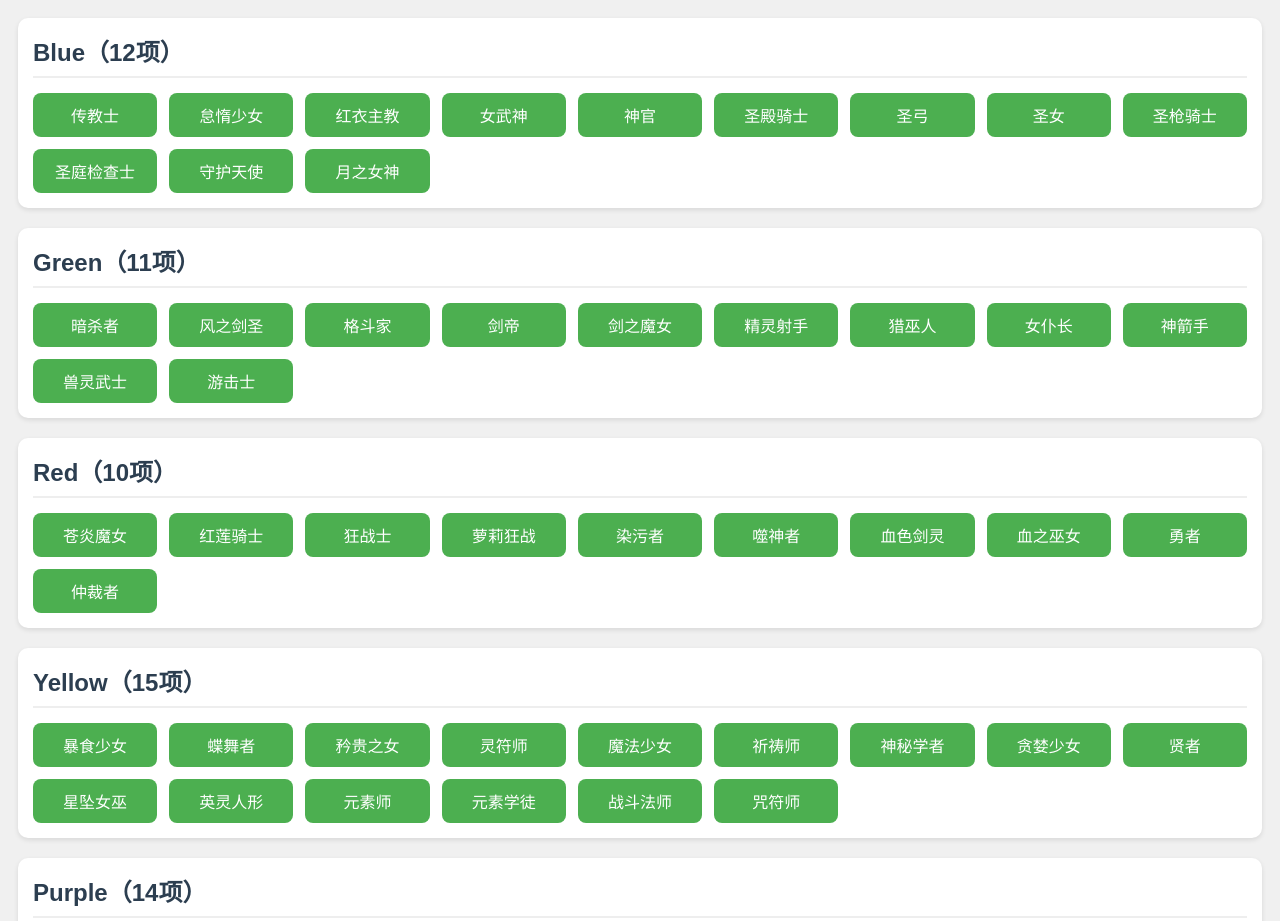
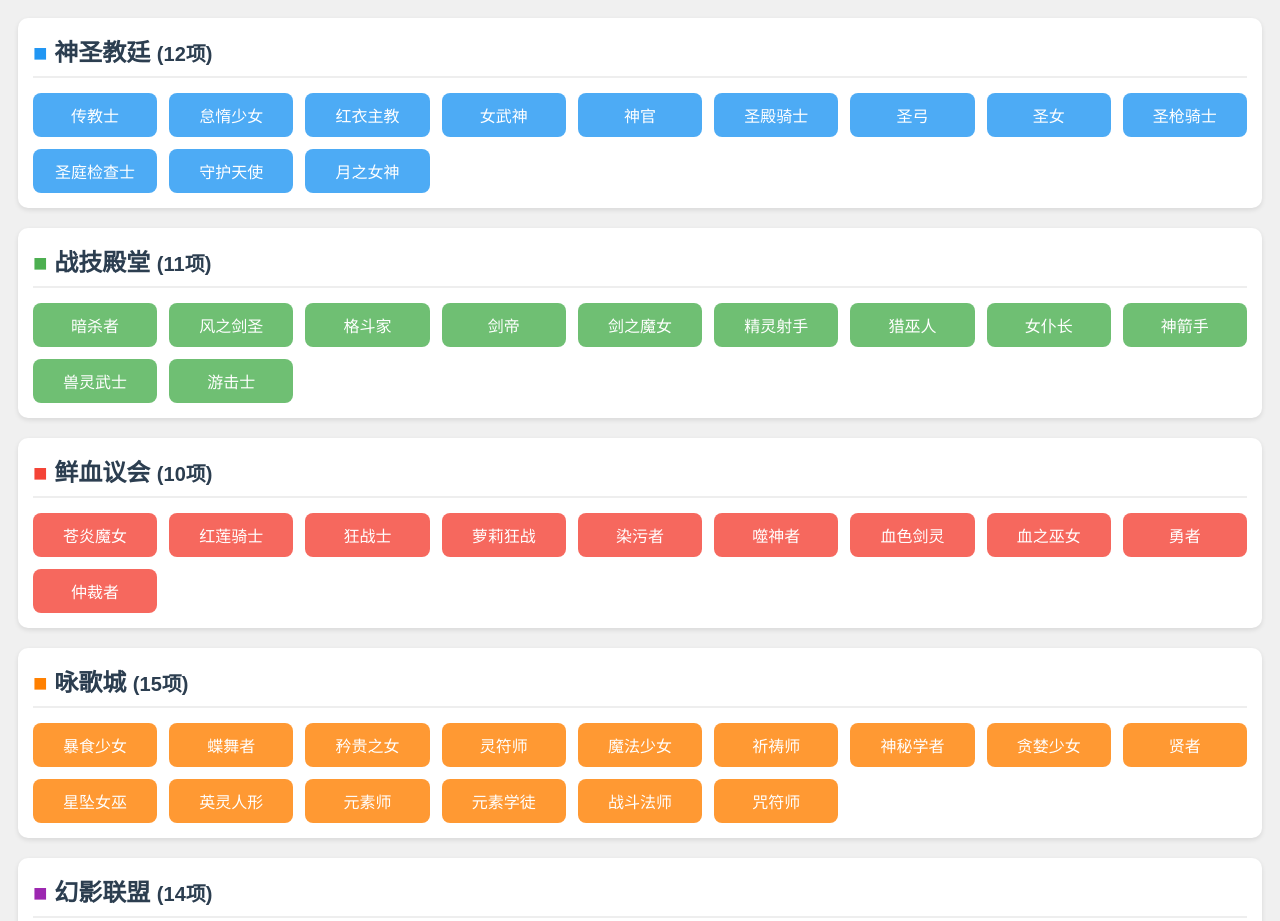
Before and after one commit to L4Xin/xbcs, a plain HTML site: page index.html in a window 1280 px wide. Shown: the top 921 px of the page. Drawn offline with Linux system fonts and the light colour scheme.

Commit message:
colorful groupname

```diff
--- a/index.html
+++ b/index.html
@@ -65,7 +65,28 @@
                 fullName: filename
             } : null;
         }
-
+        const GROUP_CONFIG = {
+            Blue: {
+                displayName: "神圣教廷",
+                color: "#2196F3" // 可选颜色配置
+            },
+            Green: {
+                displayName: "战技殿堂",
+                color: "#4CAF50"
+            },
+            Red: {
+                displayName: "鲜血议会",
+                color: "#F44336"
+            },
+            Yellow: {
+                displayName: "咏歌城",
+                color: "#FF8000"
+            },
+            Purple: {
+                displayName: "幻影联盟",
+                color: "#9C27B0"
+            }
+        };
         // 按颜色分组并排序
         function groupByColor(images) {
             const colorGroups = {};
@@ -96,23 +117,28 @@
             const container = document.getElementById('groups');
             const colorOrder = ["Blue", "Green", "Red", "Yellow", "Purple"];
 
-            colorOrder.forEach(color => {
-                if (!colorGroups[color]) return;
+            colorOrder.forEach(colorKey => {
+                if (!colorGroups[colorKey]) return;
 
                 const groupDiv = document.createElement('div');
                 groupDiv.className = 'group';
 
                 const title = document.createElement('h2');
-                title.innerHTML = `${color}（${colorGroups[color].length}项）`;
+                title.innerHTML = `
+                    <span style="color: ${GROUP_CONFIG[colorKey].color}">■</span>
+                    ${GROUP_CONFIG[colorKey].displayName}
+                    <small>(${colorGroups[colorKey].length}项)</small>
+                `;
 
                 const indexList = document.createElement('div');
                 indexList.className = 'index-list';
 
-                colorGroups[color].forEach(item => {
+                colorGroups[colorKey].forEach(item => {
                     const indexItem = document.createElement('div');
                     indexItem.className = 'index-item';
                     indexItem.textContent = item.name;
                     indexItem.title = item.fullName;
+                    indexItem.style.backgroundColor = GROUP_CONFIG[colorKey].color + "CC"; // 添加透明度
                     indexItem.onclick = () => window.open('images/' + item.fullName, '_blank');
                     indexList.appendChild(indexItem);
                 });
@@ -122,7 +148,6 @@
                 container.appendChild(groupDiv);
             });
         }
-
         // 初始化
         const colorGroups = groupByColor(imageList);
         renderGroups(colorGroups);
```
